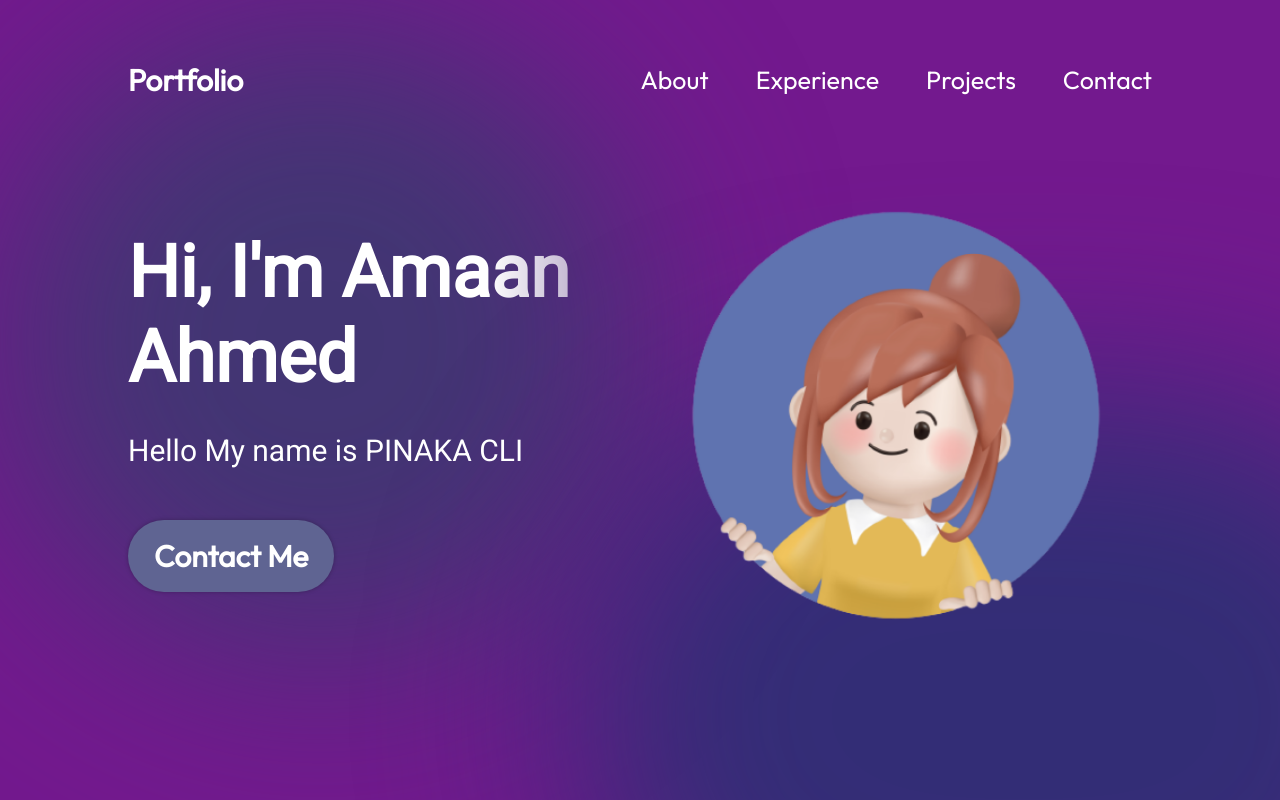
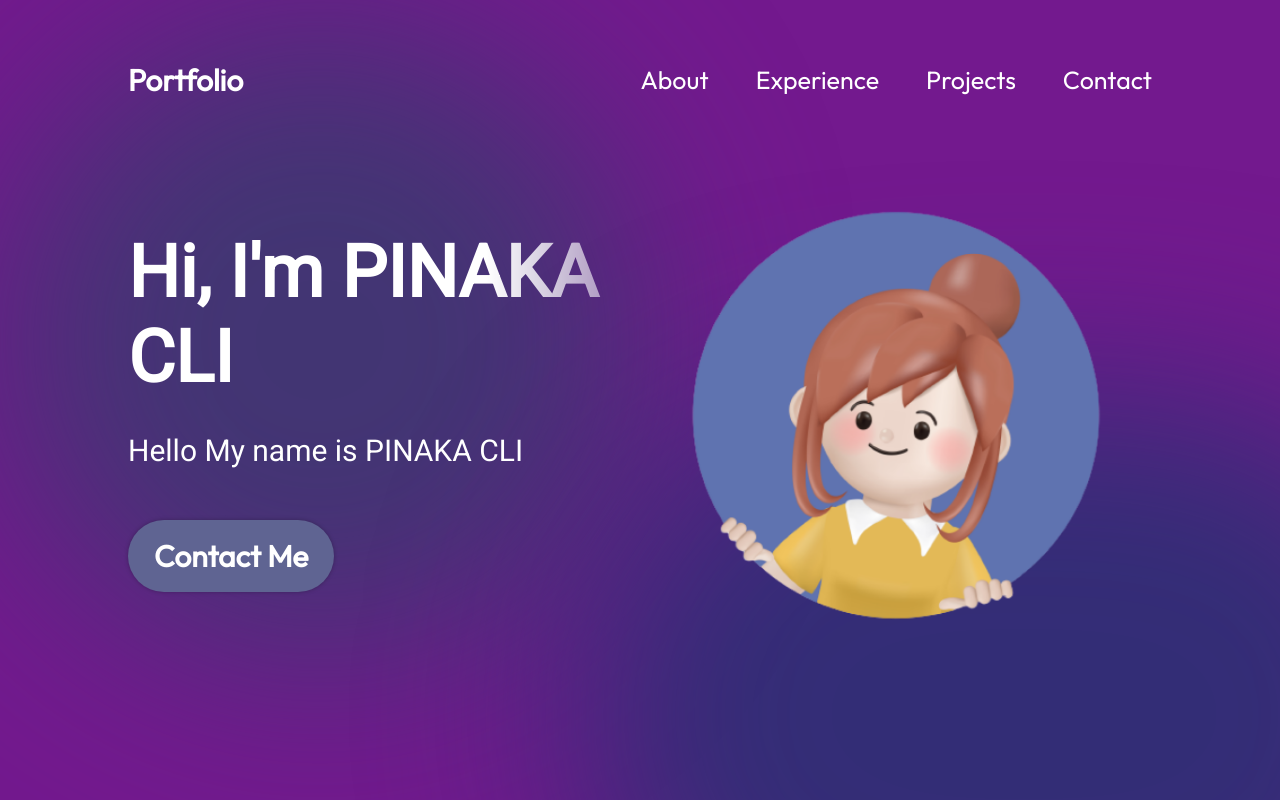
Before and after one commit to akhilesh-minfy/PortfolioReact, a React (Vite) app: page / in a window 1280 px wide. Shown: the top 800 px of the page. Built offline with nearby package versions, Linux system fonts and the light colour scheme.

Commit message:
Update Hero.jsx

```diff
--- a/src/components/Hero/Hero.jsx
+++ b/src/components/Hero/Hero.jsx
@@ -7,7 +7,7 @@ export const Hero = () => {
   return (
     <section className={styles.container}>
       <div className={styles.content}>
-        <h1 className={styles.title}>Hi, I'm Amaan Ahmed</h1>
+        <h1 className={styles.title}>Hi, I'm PINAKA CLI</h1>
         <p className={styles.description}>
         Hello My name is PINAKA CLI    </p>
         <a href="mailto:pinaka@email.com" className={styles.contactBtn}>
```
